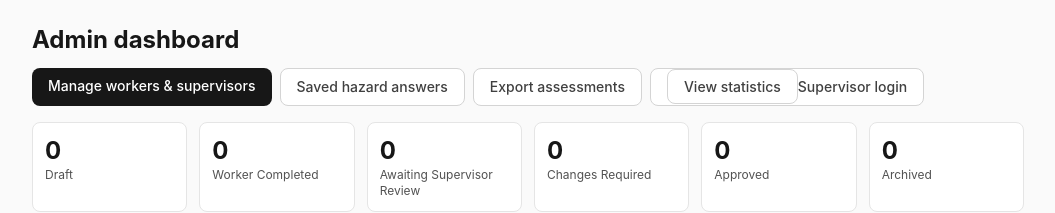
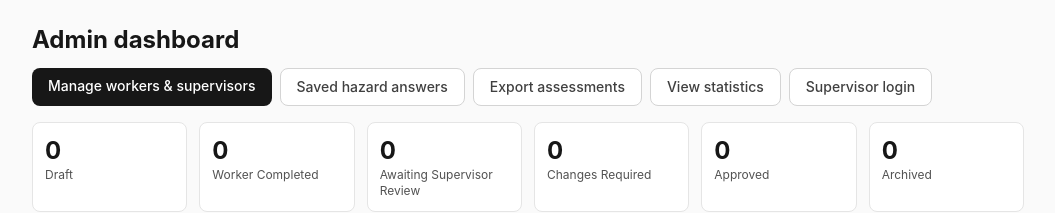
Before and after one commit to Janieduval/Safety-app, a Next.js app: page /admin/dashboard in a window 1280 px wide. Shown: the top 213 px of the page, without its empty margins (112-1167 px from the left). Built offline with nearby package versions, Linux system fonts and the light colour scheme; no server answers; the database is empty.

Commit message:
Refactor dashboard links and layout adjustments

```diff
--- a/app/admin/dashboard/page.tsx
+++ b/app/admin/dashboard/page.tsx
@@ -65,7 +65,7 @@ export default async function AdminDashboard({
     <main className="min-h-dvh bg-neutral-50 px-4 py-6 max-w-5xl mx-auto">
       <div className="flex items-center justify-between mb-4 flex-wrap gap-3">
         <h1 className="text-2xl font-bold text-neutral-900">Admin dashboard</h1>
-        <div className="flex gap-2 flex-wrap">
+        <div className="flex gap-2 flex-wrap w-full sm:w-auto">
           <Link
             href="/admin/people"
             className="text-sm px-4 py-2 rounded-lg bg-neutral-900 text-white font-medium"
@@ -78,21 +78,22 @@ export default async function AdminDashboard({
           >
             Saved hazard answers
           </Link>
-                    <Link
+          <Link
             href="/admin/export"
             className="text-sm px-4 py-2 rounded-lg border border-neutral-300 text-neutral-700 font-medium bg-white"
           >
             Export assessments
           </Link>
           <Link
+            href="/stats"
+            className="text-sm px-4 py-2 rounded-lg border border-neutral-300 text-neutral-700 font-medium bg-white"
+          >
+            View statistics
+          </Link>
+          <Link
             href="/supervisor/login"
             className="text-sm px-4 py-2 rounded-lg border border-neutral-300 text-neutral-700 font-medium bg-white"
-          >   <Link
-     href="/stats"
-     className="text-sm px-4 py-2 rounded-lg border border-neutral-300 text-neutral-700 font-medium bg-white"
-   >
-     View statistics
-   </Link>
+          >
             Supervisor login
           </Link>
           {projects[0] && (
@@ -242,7 +243,7 @@ export default async function AdminDashboard({
                       View
                     </Link>
                     {a.status !== "archived" && <ArchiveButton assessmentId={a.id} />}
-                     {isTodaySydney(a.dateTime) && <CopySignOnLinkButton assessmentId={a.id} />}
+                    {isTodaySydney(a.dateTime) && <CopySignOnLinkButton assessmentId={a.id} />}
                     {a.status === "awaiting_supervisor_review" && (
                       <Link
                         href={`/assess/${a.id}/supervisor-review?from=admin`}
```
